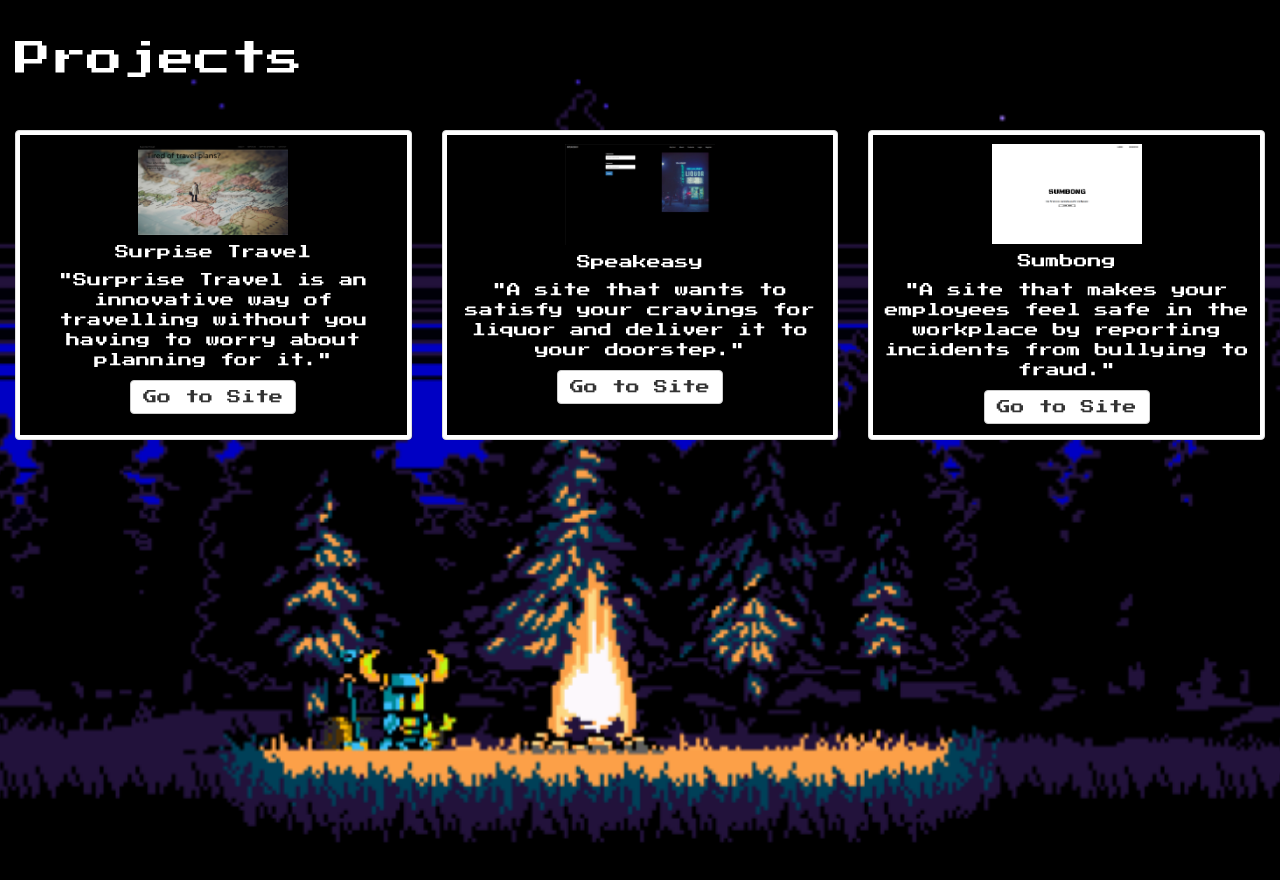
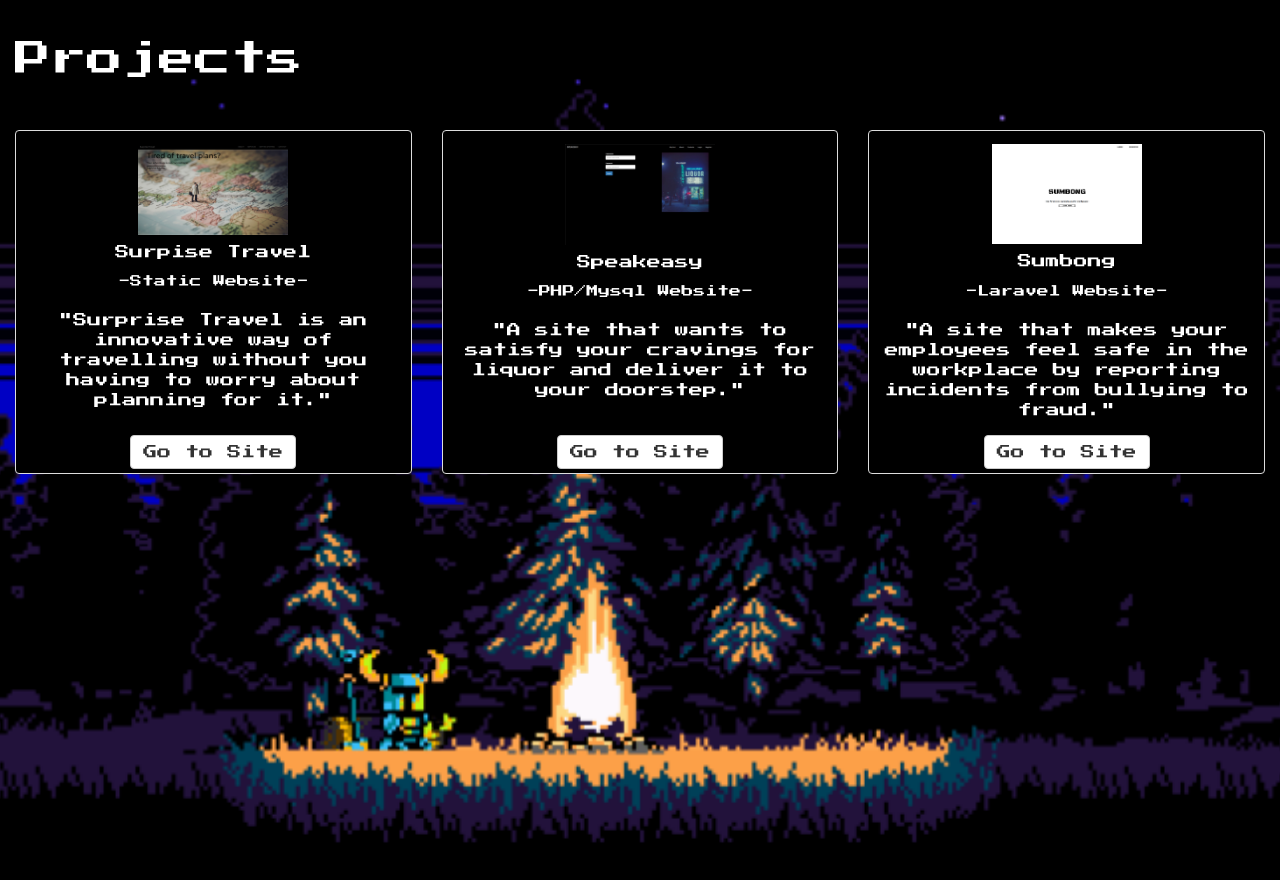
Before and after one commit to ojustinemanuel/portfolio, a plain HTML site: page index.html in a window 1280 px wide. Shown: the part 2720-3600 px from the top of the page. Drawn offline with nearby package versions, Linux system fonts and the light colour scheme.

Commit message:
final push-updated

```diff
--- a/index.html
+++ b/index.html
@@ -104,39 +104,48 @@
 		<br><br>
 				<div class="row">
   					<div class="col-md-4 project-selection">
-    					<div class="thumbnail">
+    					<div class="thumbnail text-center">
       							<div class="caption">
       								<img src="suprise-travel.png" alt="suprise travel" class="img-responsive project-picture" height="150px" width="150px;">
 	        						<h5>Surpise Travel</h5>
+	        						<small>-Static Website-</small>
+	        						<br><br>
 	        						<p>"Surprise Travel is an innovative way of travelling without you having to worry about planning for it."</p>
 
-	        						<p><a target="_blank" href="https://ojustinemanuel.github.io/surprise-travel/capstone-project-first.html" class="btn btn-default" role="button">Go to Site</a></p>
+
 
      				 			</div>
+     				 			<a target="_blank" href="https://ojustinemanuel.github.io/surprise-travel/capstone-project-first.html" class="btn btn-default" role="button">Go to Site</a>
     					</div>
   					</div>
 
   					<div class="col-md-4 project-selection">
-    					<div class="thumbnail">
+    					<div class="thumbnail text-center">
     					<div class="caption">
       						<img src="speakeasy.png" alt="suprise travel" class="img-responsive project-picture" height="150px" width="150px;">
 	        						<h5>Speakeasy</h5>
+	        						<small>-PHP/Mysql Website-</small>
+	        						<br><br>
 	        						<p>"A site that wants to satisfy your cravings for liquor and deliver it to your doorstep."</p>
 
-	        						<p><a target="_blank" href="http://www.speakeasy.ml" class="btn btn-default" role="button">Go to Site</a></p>
+
      				 			</div>
+     				 			<a target="_blank" href="http://www.speakeasy.ml" class="btn btn-default" role="button">Go to Site</a>
     					</div>
   					</div>
 
   					<div class="col-md-4 project-selection">
-    					<div class="thumbnail">
+    					<div class="thumbnail text-center">
     					<div class="caption">
       						<img src="sumbong.png" alt="suprise travel" class="img-responsive project-picture" height="150px" width="150px;">
 	        						<h5>Sumbong</h5>
+	        						<small>-Laravel Website-</small>
+	        						<br><br>
 	        						<p>"A site that makes your employees feel safe in the workplace by reporting incidents from bullying to fraud."</p>
 
-	        						<p><a target="_blank" href="https://sumbong.000webhostapp.com" class="btn btn-default" role="button">Go to Site</a></p>
+
      				 			</div>
+     				 				<a target="_blank" href="https://sumbong.000webhostapp.com" class="btn btn-default" role="button">Go to Site</a>
     					</div>
   					</div>
 				</div>
--- a/portfolio-style.css
+++ b/portfolio-style.css
@@ -145,6 +145,13 @@
   color: white;
 }
 
+.project-section {
+  height: 250em;
+}
+
+.thumbnail {
+  background-color: black;
+}
 .thumbnail .caption {
   background-color: black;
   color: white;
@@ -152,6 +159,10 @@
   height: 300px;
 }
 
+.caption > p {
+  height: 8em;
+}
+
 .project-picture {
 	margin-left: auto;
 	margin-right: auto
```
